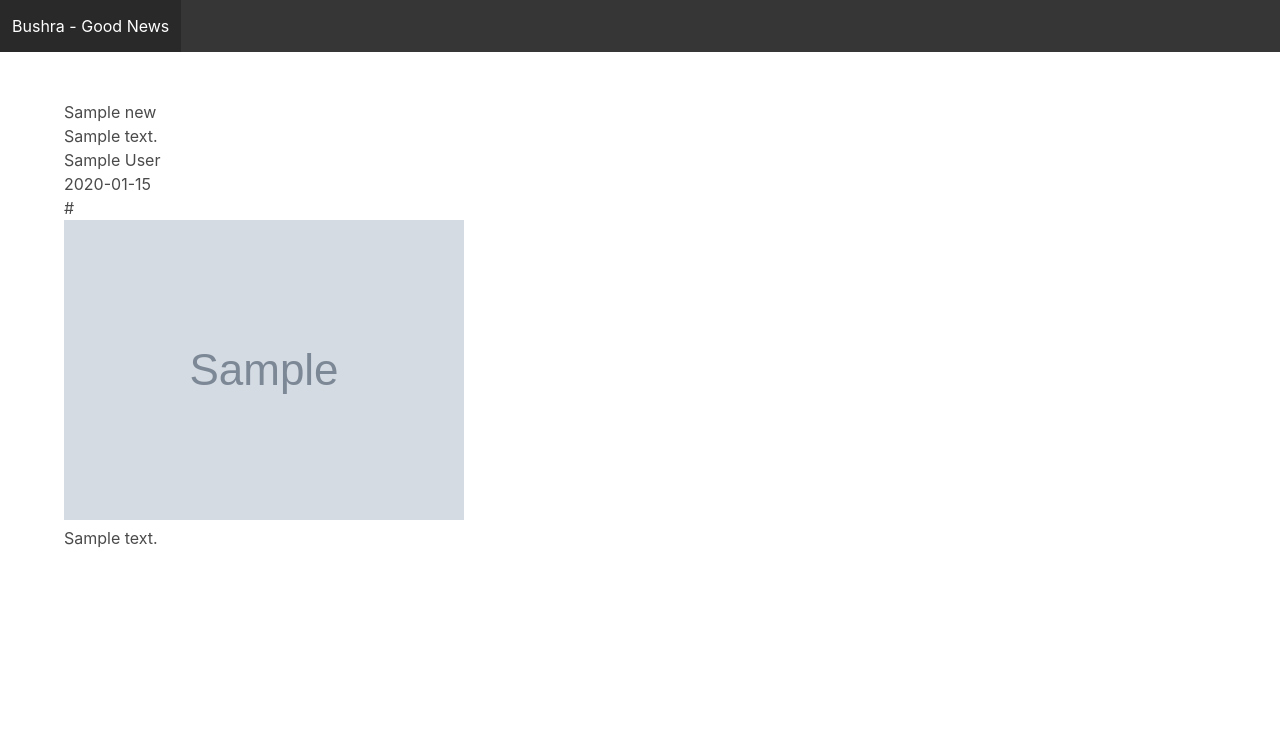
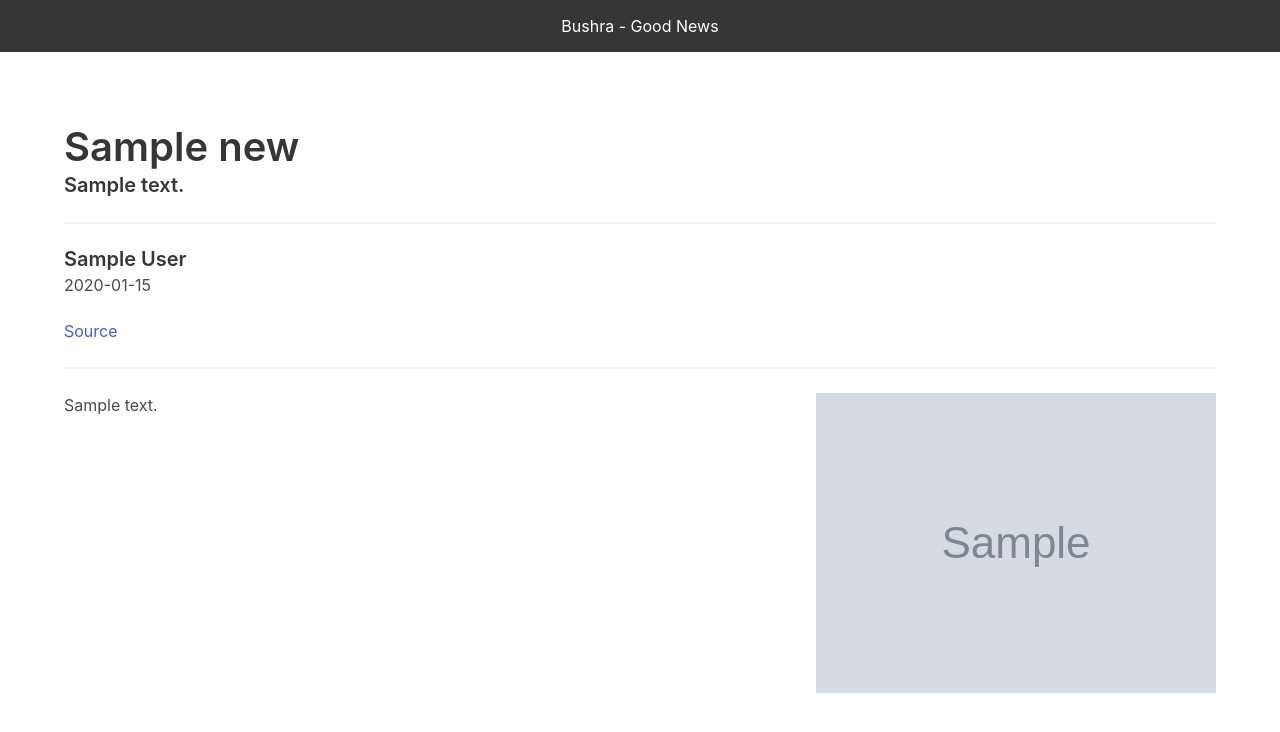
Before and after one commit to MShafquat/Bushra-Good-News, a Django app: template frontend/templates/frontend/news_detail.html in a window 1280 px wide. Shown: the top 732 px of the page. Run offline with Django 3.2, Linux system fonts and the light colour scheme; the template is opened without the code that fills it: most values are stand-ins (such as "Sample title", 1, 10 or a date in 2020); grey boxes marked "Sample" are stand-in pictures.

Commit message:
Add template design

```diff
--- a/frontend/templates/frontend/base.html
+++ b/frontend/templates/frontend/base.html
@@ -7,10 +7,10 @@
     <title>{% block title %}{% endblock %}</title>
 </head>
 <body>
-<nav class="navbar is-dark" role="navigation" aria-label="main navigation">
-    <div class="navbar-brand">
+<nav class="navbar level is-dark" role="navigation" aria-label="main navigation">
+    <p class="navbar-brand level-item has-text-centered">
         <a class="navbar-item" href="/">Bushra - Good News</a>
-    </div>
+    </p>
 </nav>
 <section class="section">
     <div class="container">
--- a/frontend/templates/frontend/news_detail.html
+++ b/frontend/templates/frontend/news_detail.html
@@ -1,11 +1,23 @@
 {% extends 'frontend/base.html' %}
 {% block title %}{{ news.title }} | Bushra - Good News{% endblock %}
 {% block content %}
-    <h1>{{ news.title }}</h1>
-    <h2>{{ news.description }}</h2>
-    <h3>{{ news.author }}</h3>
-    <h3>{{ news.pubdate }}</h3>
-    <h3>{{ news.url }}</h3>
-    <img src="{{ news.image_url }}">
-    <p>{{ news.body }}</p>
+    <h1 class="title is-2">{{ news.title }}</h1>
+    <h2 class="subtitle"><strong>{{ news.description }}</strong></h2>
+    <hr />
+    <h2 class="title is-5"><strong>{{ news.author }}</strong></h2>
+    <h2 class="subtitle is-6">{{ news.pubdate }}</h2>
+    <a href="{{ news.url }}" target="_blank">Source</a>
+    <hr />
+    <article class="media">
+        <div class="media-content">
+            <div class="content">
+                <p>{{ news.body }}</p>
+            </div>
+        </div>
+        <div class="media-right">
+            <figure class="image is-256x256">
+                <img src="{{ news.image_url }}">
+            </figure>
+        </div>
+    </article>
 {% endblock %}
```
Also changed, not shown: frontend/templates/frontend/news_list.html (+13 -1 lines).
